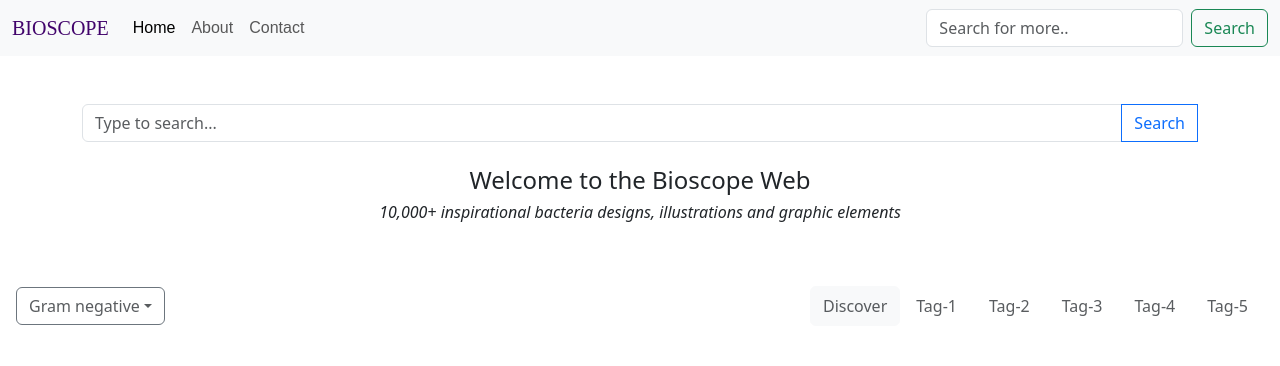
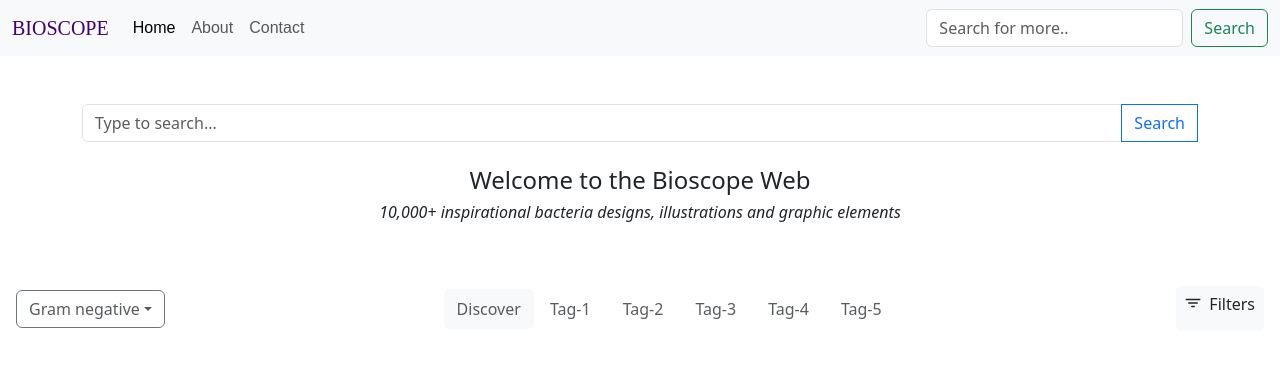
Before and after one commit to ImrenR/BioScope-Explorer, a React (Vite) app: page / in a window 1280 px wide. Shown: the top 366 px of the page. Built offline with nearby package versions, Linux system fonts and the light colour scheme; a web font is replaced by a local one.

Commit message:
updaate LinkList

```diff
--- a/package.json
+++ b/package.json
@@ -13,7 +13,8 @@
     "axios": "^1.11.0",
     "bootstrap": "^5.3.8",
     "react": "^19.1.1",
-    "react-dom": "^19.1.1"
+    "react-dom": "^19.1.1",
+    "react-icons": "^5.5.0"
   },
   "devDependencies": {
     "@eslint/js": "^9.33.0",
--- a/src/components/LinkList.jsx
+++ b/src/components/LinkList.jsx
@@ -1,3 +1,5 @@
+import { IoFilter } from "react-icons/io5";
+
 const LinkList = () => {
   return (
 
@@ -54,6 +56,10 @@ const LinkList = () => {
             </a>
           </li>
         </ul>
+        <button className="btn d-flex justify-content-between gap-2 p-2 border border-light bg-light ">
+          <IoFilter/>
+          <h6 className="fs-6">Filters</h6>
+        </button>
       </div>
 
   )
```
Also changed, not shown: 1 other file (tests, documents, lock files or other folders).
